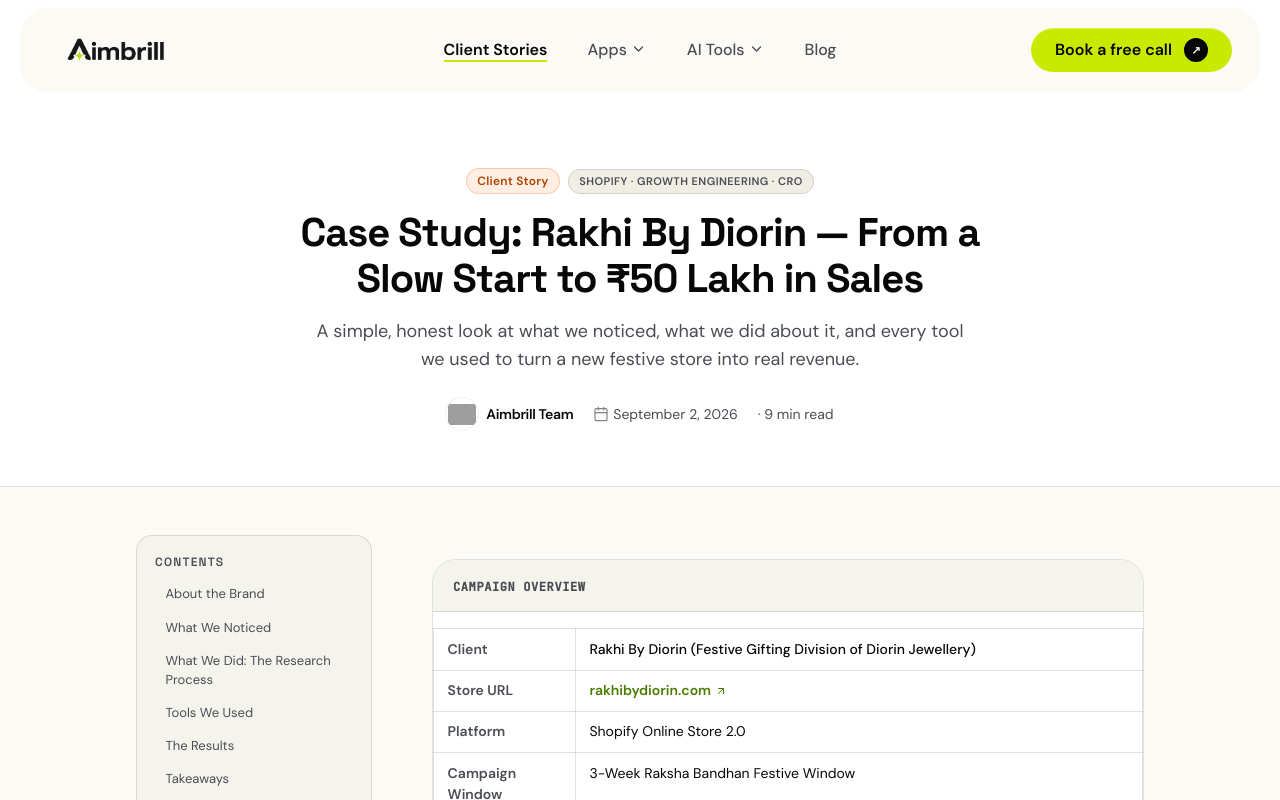
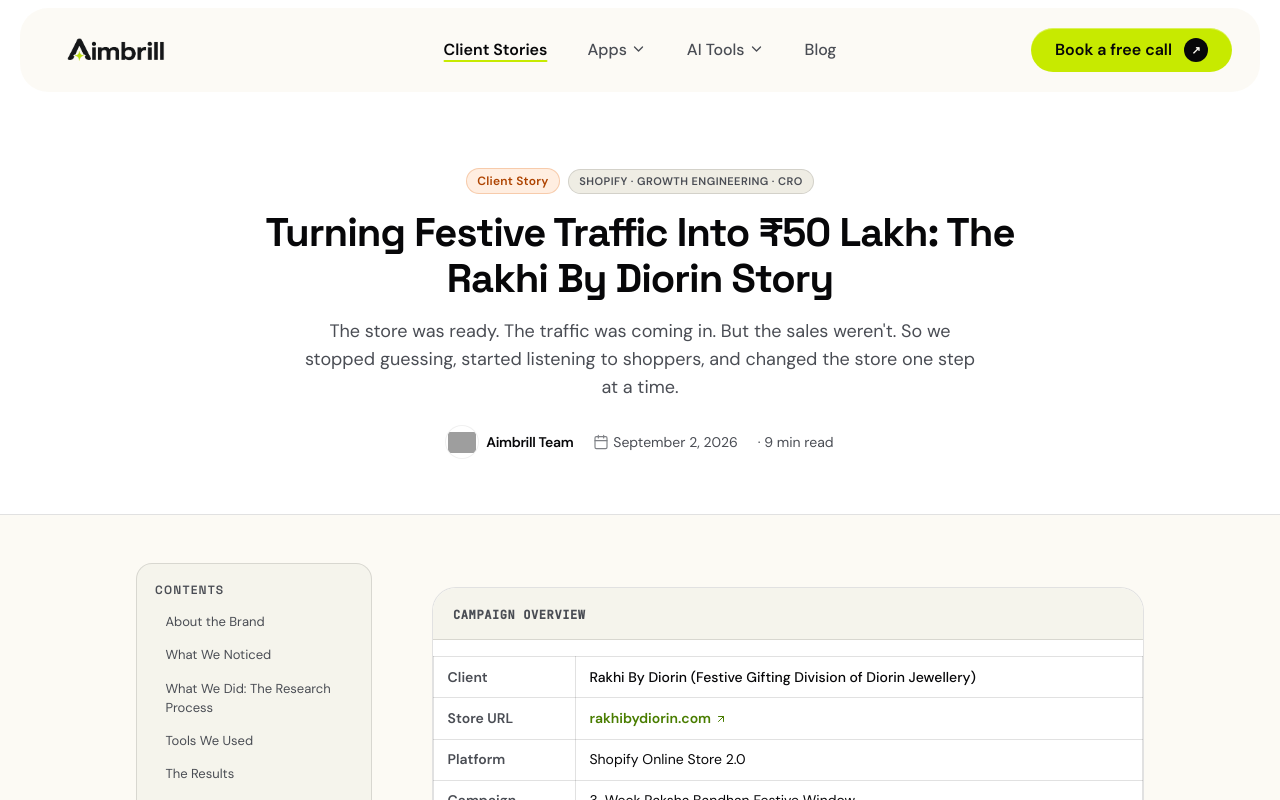
Before and after one commit to aimbrill/aimbrill-website-2026, a Next.js app: page /case-studies/festive-season-ecommerce-strategy-5x-revenue in a window 1280 px wide. Shown: the top 800 px of the page. Built offline with nearby package versions, Linux system fonts and the light colour scheme; grey boxes are pictures that could not be loaded.

Commit message:
refactor: update Rakhi By Diorin case study title, lead, and metadata for improved narrative impact

```diff
--- a/app/case-studies/festive-season-ecommerce-strategy-5x-revenue/page.tsx
+++ b/app/case-studies/festive-season-ecommerce-strategy-5x-revenue/page.tsx
@@ -29,14 +29,14 @@
 const PUBLISHED_DISPLAY = "September 2, 2026";
 const CALENDLY_URL = "https://calendly.com/weupsell-experts/ai-campaign-popup";
 const PAGE_URL = `${SITE}${CANONICAL}`;
-const ARTICLE_TITLE = "Case Study: Rakhi By Diorin — From a Slow Start to ₹50 Lakh in Sales";
+const ARTICLE_TITLE = "Turning Festive Traffic Into ₹50 Lakh: The Rakhi By Diorin Story";
 const ARTICLE_LEAD =
-  "A simple, honest look at what we noticed, what we did about it, and every tool we used to turn a new festive store into real revenue.";
+  "The store was ready. The traffic was coming in. But the sales weren't. So we stopped guessing, started listening to shoppers, and changed the store one step at a time.";
 
 export const metadata: Metadata = {
-  title: "Rakhi By Diorin: From Slow Start to ₹50 Lakh in Sales | Aimbrill Case Study",
+  title: "Turning Festive Traffic Into ₹50 Lakh: The Rakhi By Diorin Story | Aimbrill",
   description:
-    "How Rakhi By Diorin generated ₹50 Lakh in festive sales across a 3-week campaign using a 3-cycle research loop, Microsoft Clarity, Google Analytics, WeUpsell AI, Shiprocket, and Judge.me.",
+    "The store was ready. The traffic was coming in. But the sales weren't. How Rakhi By Diorin scaled to ₹50 Lakh in festive sales in 3 weeks using a 3-cycle research loop.",
   alternates: { canonical: CANONICAL },
   keywords: [
     "Shopify festive case study",
--- a/app/case-studies/page.tsx
+++ b/app/case-studies/page.tsx
@@ -69,13 +69,13 @@
                   </div>
 
                   <h2 className="mt-3 font-display text-xl sm:text-2xl lg:text-3xl font-extrabold text-ink leading-[1.2]">
-                    From a Slow Start to ₹50 Lakh in Sales: The 3-Cycle Festive Playbook
+                    Turning Festive Traffic Into ₹50 Lakh: The Rakhi By Diorin Story
                   </h2>
 
                   <p className="mt-3 text-sm text-muted-foreground leading-relaxed">
-                    A simple, honest look at what we noticed, what we did about it, and every tool
-                    we used — Microsoft Clarity, Google Analytics, WeUpsell, Shiprocket, and
-                    Judge.me — to turn a new festive store into ₹50 Lakh in revenue.
+                    The store was ready. The traffic was coming in. But the sales weren&apos;t. So
+                    we stopped guessing, started listening to shoppers, and changed the store one
+                    step at a time.
                   </p>
 
                   <div className="mt-5 grid grid-cols-3 gap-3 border-t border-border/60 pt-3.5">
```
